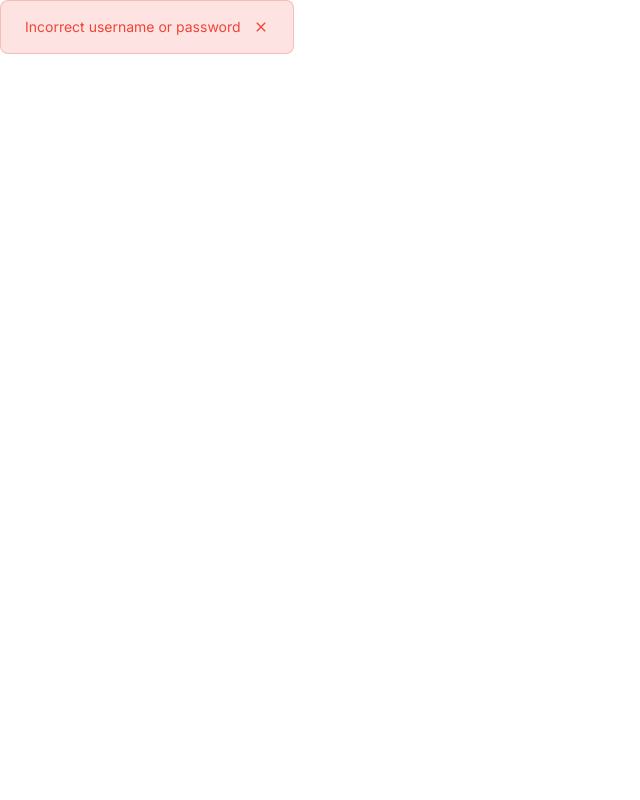
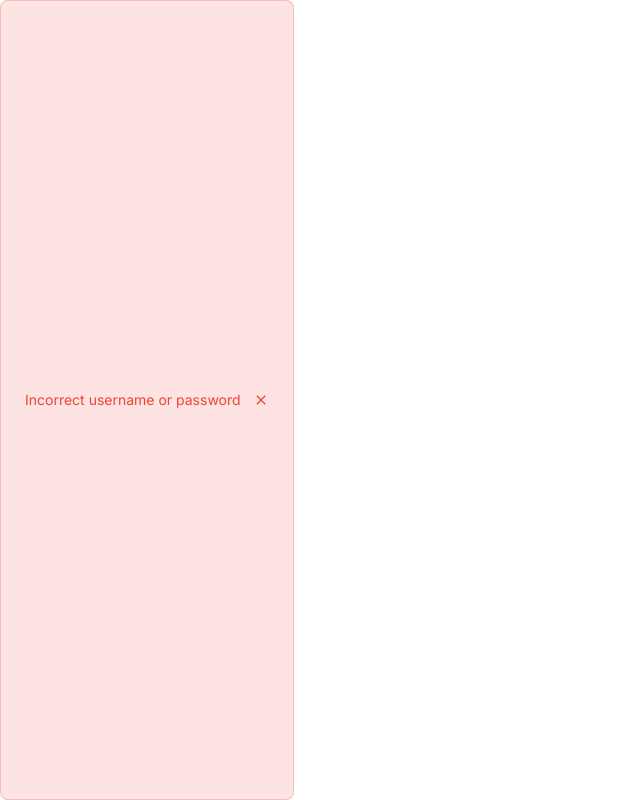
Before and after one commit to nas11ai/npa-database, a Next.js app in the folder client/: page /login/login-alert in a window 1280 px wide. Shown: the whole page, without its empty margins (0-640 px from the left). Built offline with nearby package versions, Linux system fonts and the light colour scheme.

Commit message:
feat: add some classes style names

```diff
--- a/client/src/styles/globals.css
+++ b/client/src/styles/globals.css
@@ -5,10 +5,10 @@
 
 @layer base {
   body {
-    @apply font-inter text-npa-neutral-900;
+    @apply overflow-hidden font-inter text-npa-neutral-900;
   }
 
   #__next {
-    @apply relative flex;
+    @apply relative flex min-h-screen overflow-auto;
   }
 }
```
